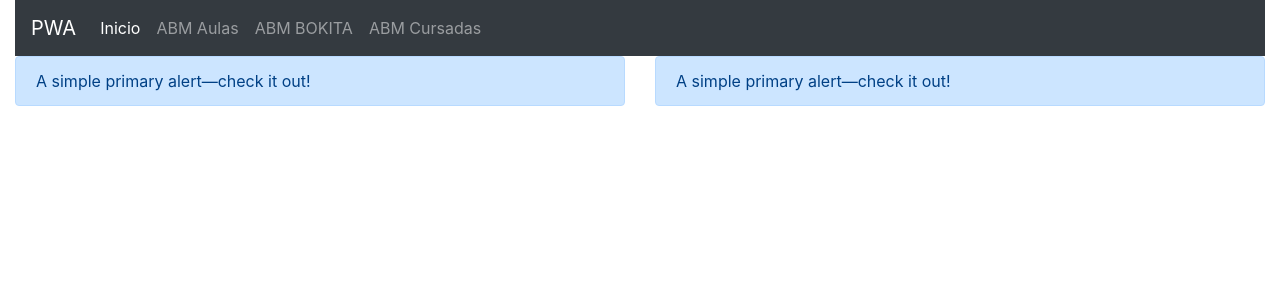
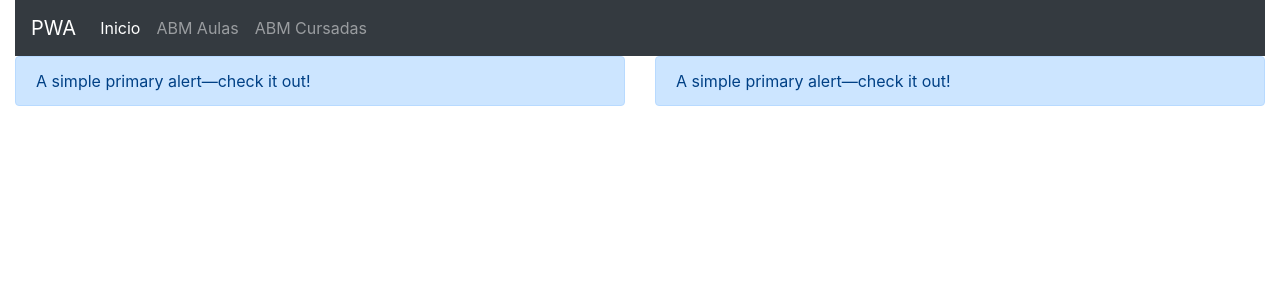
Before and after one commit to GmaMontero/pwa, a PHP site: page / in a window 1280 px wide. Shown: the top 300 px of the page. Run offline with PHP 8.4, Linux system fonts and the light colour scheme.

Commit message:
Update index.php

```diff
--- a/index.php
+++ b/index.php
@@ -33,9 +33,6 @@
                     <a class="nav-link" href="#">ABM Aulas</a>
                 </li>
                 <li class="nav-item">
-                    <a class="nav-link" href="#">ABM BOKITA</a>
-                </li>
-                <li class="nav-item">
                     <a class="nav-link" href="#">ABM Cursadas</a>
                 </li>
             </ul>
```
